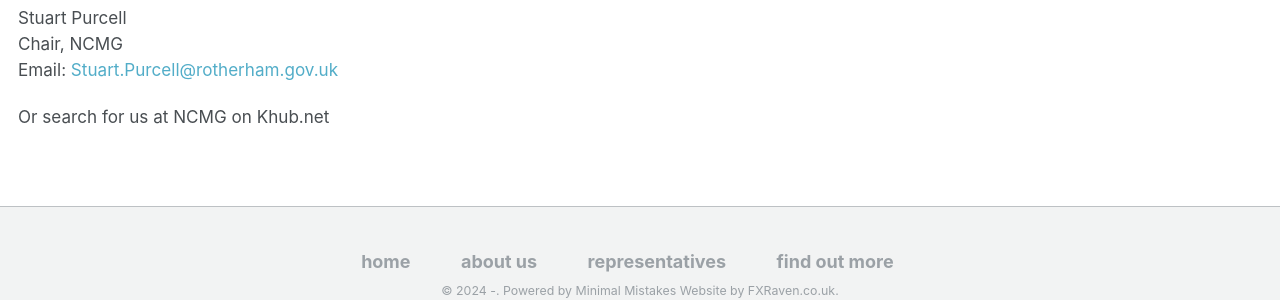
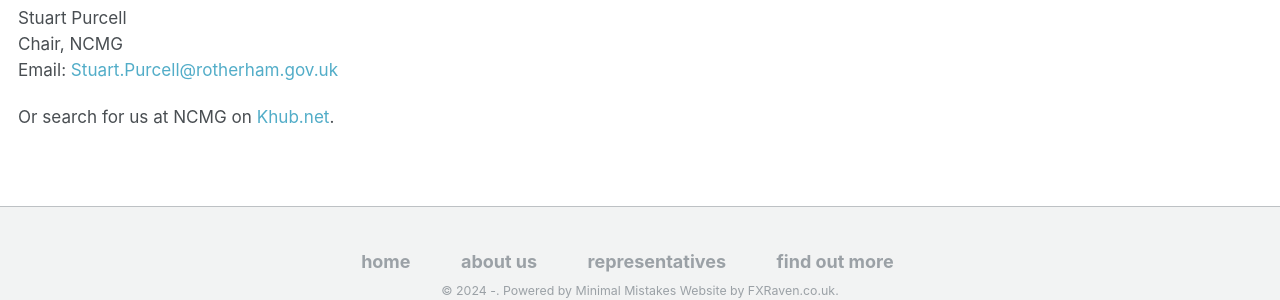
Before and after one commit to NCMG-HOST/NCMG-HOST.github.io, a Jekyll site: the page built from _pages/more.md, in a window 1280 px wide. Shown: the part 626-926 px from the top of the page. Built offline with Jekyll 4.4.1, drawn with Linux system fonts in a browser that asks for light colours; some of the changed lines change nothing that is shown.

Commit message:
Update more.md

```diff
--- a/_pages/more.md
+++ b/_pages/more.md
@@ -25,4 +25,4 @@ Stuart Purcell
 Chair, NCMG
 Email: [Stuart.Purcell@rotherham.gov.uk](mailto:Stuart.Purcell@rotherham.gov.uk)
 
-Or search for us at NCMG on Khub.net
+Or search for us at NCMG on [Khub.net](https://Khub.net).
```
